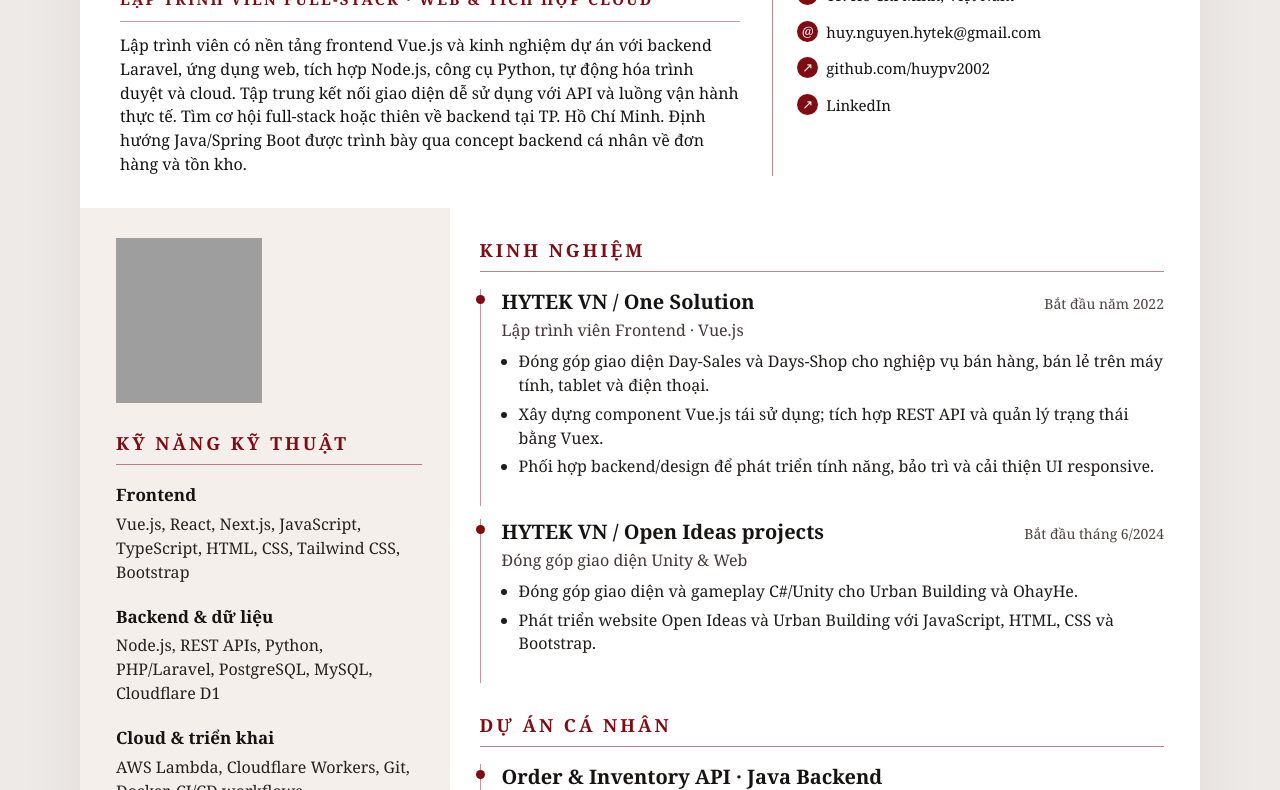
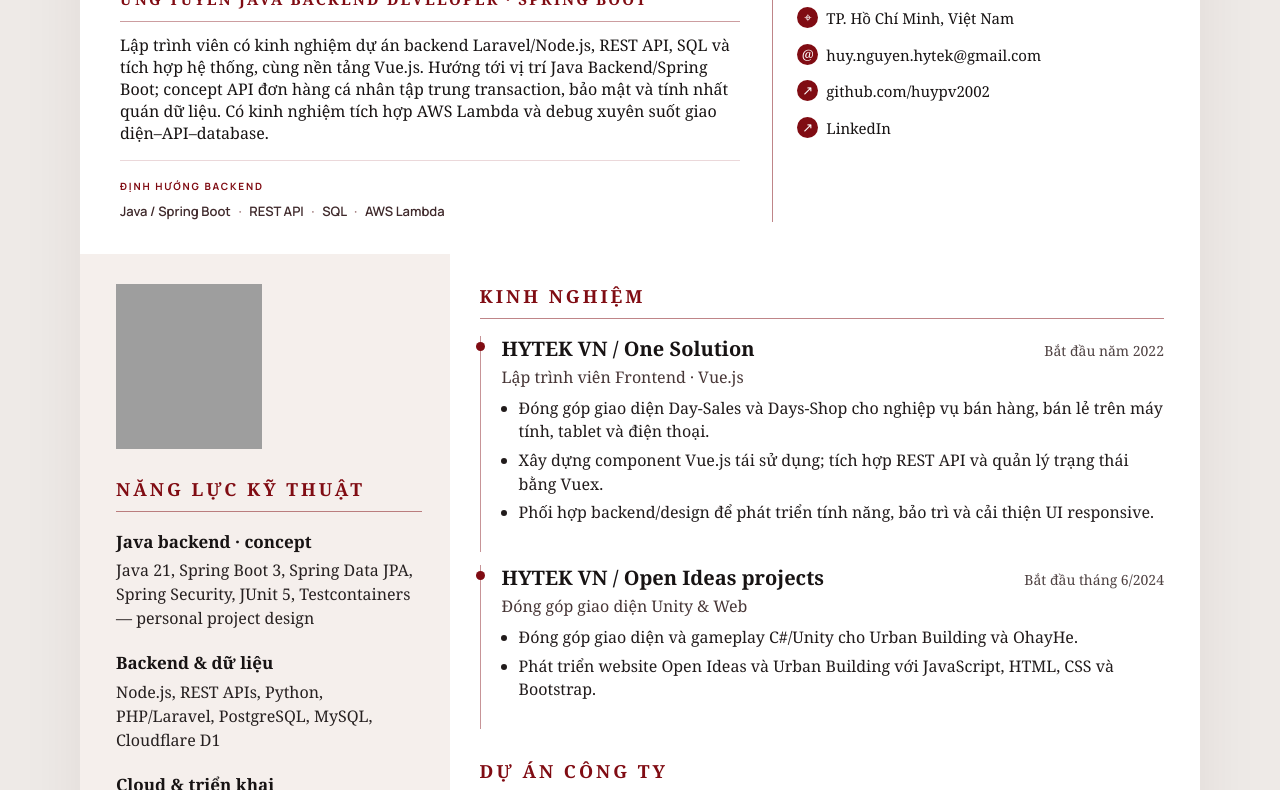
Before and after one commit to huypv2002/portfolio-2026, a plain HTML site: page cv.html in a window 1280 px wide. Shown: the part 412-1202 px from the top of the page. Drawn offline with nearby package versions, Linux system fonts and the light colour scheme; grey boxes are pictures that could not be loaded.

Commit message:
Prioritize company projects and tailor web CV for Java backend roles

```diff
--- a/app.js
+++ b/app.js
@@ -56,7 +56,7 @@ function renderCV(){
   const projectSection=$('#resume').querySelectorAll('.resume-section')[3];
   const entries=[...projectSection.querySelectorAll('.resume-entry')];
   projectSection.replaceChildren();
-  for(const scope of ['personal','company']){
+  for(const scope of ['company','personal']){
     const label=document.createElement('h3');label.textContent=t()[scope+'Projects'];projectSection.append(label);
     profile.projects.forEach((p,i)=>{if(projectScope(p)===scope)projectSection.append(entries[i]);});
   }
@@ -66,12 +66,29 @@ function renderCV(){
   const sections=[...resume.querySelectorAll('.resume-section')];
   const identity=document.createElement('div');identity.className='resume-identity';
   identity.append(head.querySelector('h2'),head.querySelector('.resume-role'),sections[0].querySelector('p'));
+  identity.querySelector('.resume-role').textContent=vi?'Ứng tuyển Java Backend Developer · Spring Boot':'Target role: Java Backend Developer · Spring Boot';
+  identity.querySelector('p:last-child').textContent=vi?'Lập trình viên có kinh nghiệm dự án backend Laravel/Node.js, REST API, SQL và tích hợp hệ thống, cùng nền tảng Vue.js. Hướng tới vị trí Java Backend/Spring Boot; concept API đơn hàng cá nhân tập trung transaction, bảo mật và tính nhất quán dữ liệu. Có kinh nghiệm tích hợp AWS Lambda và debug xuyên suốt giao diện–API–database.':'Developer with project experience in Laravel/Node.js backend services, REST APIs, SQL and system integration, supported by a Vue.js frontend foundation. Targeting Java Backend/Spring Boot roles, with a personal order API concept focused on transactions, security and data consistency. Project work includes AWS Lambda integration and debugging across UI, API and database boundaries.';
   const contact=head.querySelector('.resume-contact');
   head.replaceChildren(identity,contact);
   const columns=document.createElement('div');columns.className='resume-columns';
   const rail=document.createElement('aside');rail.className='resume-rail';
   const portrait=document.createElement('img');portrait.className='editorial-portrait';portrait.src='assets/avatar-clean.png';portrait.alt=profile.name;portrait.width=160;portrait.height=180;
   rail.append(portrait,sections[1],sections[4]);
+  const skillLines=[...sections[1].querySelectorAll('.skill-line')];
+  for(const i of [4,1,2,0,3])sections[1].append(skillLines[i]);
+  const skillsTitle=sections[1].querySelector('h3');skillsTitle.textContent=vi?'Năng lực kỹ thuật':'Technical focus';
+  sections[4].querySelector('h3').textContent=vi?'Backend & chất lượng':'Backend & quality';
+  sections[4].querySelector('.resume-learning').textContent=vi?'Kinh nghiệm dự án: hợp đồng REST API, nghiệp vụ bán lẻ, SQL, tích hợp Node.js/Laravel và debug lỗi hệ thống. Phạm vi thiết kế Java cá nhân: Spring Data JPA, Spring Security/JWT, transaction, idempotency, JUnit/Mockito, Testcontainers và Docker.':'Project experience: REST API contracts, retail workflows, SQL, Node.js/Laravel integration and system debugging. Personal Java design scope: Spring Data JPA, Spring Security/JWT, transactions, idempotency, JUnit/Mockito, Testcontainers and Docker.';
+  const roleFocus=document.createElement('div');roleFocus.className='resume-role-focus';
+  roleFocus.innerHTML=`<span>${vi?'ĐỊNH HƯỚNG BACKEND':'BACKEND FOCUS'}</span><p>Java / Spring Boot <i>·</i> REST API <i>·</i> SQL <i>·</i> AWS Lambda</p>`;
+  identity.append(roleFocus);
+  // Keep professional contributions distinct from unverified personal design scope.
+  projectSection.querySelectorAll('.resume-entry').forEach(entry=>{
+    const title=entry.querySelector('h4');
+    if(title.textContent.includes('Order & Inventory')){
+      const badge=document.createElement('div');badge.className='resume-project-status';badge.textContent=vi?'Dự án cá nhân · thiết kế backend':'Personal project · backend design';title.after(badge);
+    }
+  });
   const main=document.createElement('div');main.className='resume-main';main.append(sections[2],projectSection);
   columns.append(rail,main);resume.replaceChildren(head,columns);
 }
--- a/cv-editorial.css
+++ b/cv-editorial.css
@@ -1,4 +1,9 @@
 /* Reference-inspired editorial CV. Scoped away from the portfolio. */
+.cv-page .resume-role-focus{margin-top:16px;padding-top:12px;border-top:1px solid #800c1328}
+.cv-page .resume-role-focus>span{font:700 10px/1.5 var(--font);letter-spacing:1.8px;color:var(--cv-red)}
+.cv-page .resume-role-focus p{font:600 13px/1.7 var(--font);margin:5px 0 0;color:#3f292b}
+.cv-page .resume-role-focus i{font-style:normal;margin:0 5px;color:#9b7474}
+.cv-page .resume-project-status{font:600 11px/1.6 var(--font);padding:3px 8px;background:#f5efec;color:#800c13;width:fit-content;margin:6px 0}
 .cv-page{--cv-red:#800c13;--cv-cream:#f5efec;background:#eeeae7}
 .cv-page .primary{background:var(--cv-red);border-color:var(--cv-red)}
 .cv-page .cv-paper{font-family:Georgia,'Times New Roman',serif;color:#171313;width:min(100%,1120px);padding:0;border:0;border-radius:0;box-shadow:0 15px 60px #39201d12;overflow:hidden}
```
